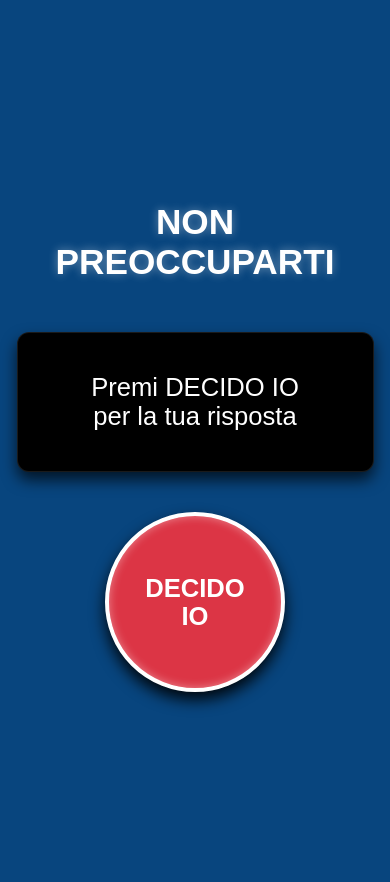
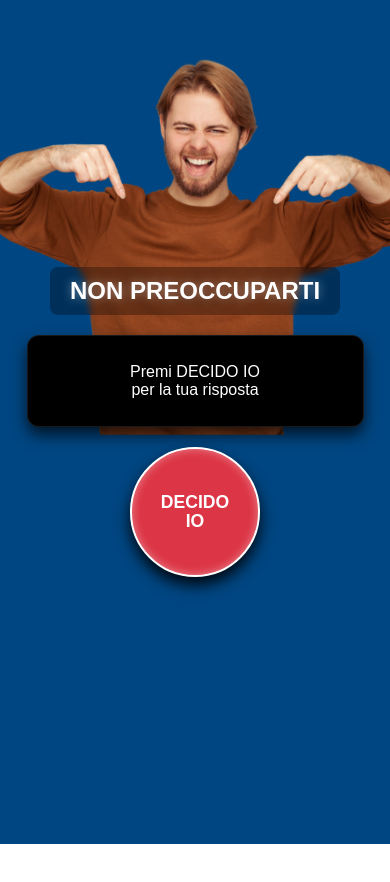
Before and after one commit to attarus18/ApDeci-N25-10-12, a plain HTML site: page index.html in a window 390 px wide. After the commit the page ends 844 px from the top, so only its background shows below. Drawn offline with Linux system fonts and the light colour scheme.

Commit message:
Update index.html

```diff
--- a/index.html
+++ b/index.html
@@ -6,11 +6,9 @@
     <title>DECIDO IO</title>
     <style>
         :root {
-            --colore-sfondo-scuro: #08457E; /* Nuovo sfondo scuro */
             --colore-principale: #000000; /* Nero (usato per bordi/ombre) */
             --colore-accento: #DC3545; /* Rosso */
             --colore-testo-chiaro: #FFFFFF; /* Bianco */
-            --colore-testo-scuro: #121212; /* Scuro per i dettagli */
         }
 
         body {
@@ -23,38 +21,41 @@
             justify-content: center;
             min-height: 100vh;
 
-            /* SFONDO SCURO */
-            background-color: var(--colore-sfondo-scuro);
+            /* SFONDO CON IMMAGINE */
+            background-image: url('sfondo.png'); /* Assicurati che il percorso sia corretto */
+            background-size: cover; /* Copre l'intera area senza ripetersi */
+            background-position: center; /* Centra l'immagine */
+            background-repeat: no-repeat; /* Evita la ripetizione */
+            background-attachment: fixed; /* L'immagine rimane fissa durante lo scroll */
 
             color: var(--colore-testo-chiaro); /* Testo di default chiaro */
             text-align: center;
             padding: 20px;
+            box-sizing: border-box; /* Assicura che padding non influenzi la larghezza totale */
         }
 
-        /* STILE TITOLO (NUOVA LABEL) - ORA BIANCA */
+        /* STILE TITOLO (LABEL) */
         #main-title {
             font-size: 2.2em;
-
-            /* COLORE BIANCO */
             color: var(--colore-testo-chiaro);
-
             font-weight: bold;
             padding: 10px 20px;
             margin-bottom: 40px;
-            /* Ombreggiatura sul testo per farlo risaltare */
             text-shadow: 0 0 10px rgba(255, 255, 255, 0.4);
             border-radius: 8px;
+            /* Per assicurare leggibilità su sfondi complessi */
+            background-color: rgba(0, 0, 0, 0.3); /* Leggero overlay scuro */
+            backdrop-filter: blur(3px); /* Effetto sfocatura per leggibilità */
         }
 
-        /* STILE LABEL DECISIONE CON SFONDO NERO */
+        /* STILE LABEL DECISIONE */
         #decision-label {
             width: 90%;
             max-width: 450px;
             padding: 40px 20px;
             min-height: 50px;
 
-            /* Sfondo label leggermente più scuro o nero assoluto per contrasto */
-            background-color: var(--colore-principale);
+            background-color: var(--colore-principale); /* Sfondo nero per contrasto */
             color: var(--colore-testo-chiaro);
 
             border-radius: 12px;
@@ -65,11 +66,13 @@
             font-size: 1.6em;
             font-weight: 500;
 
-            /* Ombra accattivante */
             box-shadow: 0 8px 15px rgba(0, 0, 0, 0.7);
             transition: all 0.5s ease-in-out;
             margin-bottom: 40px;
-            border: 1px solid rgba(255, 255, 255, 0.1); /* Lieve bordo chiaro */
+            border: 1px solid rgba(255, 255, 255, 0.1);
+
+            /* Per rendere responsive il font-size */
+            word-wrap: break-word; /* Rompe le parole lunghe se necessario */
         }
 
         /* STILE PULSANTE TONDO */
@@ -81,7 +84,6 @@
             color: var(--colore-testo-chiaro);
 
             border-radius: 50%;
-            /* Bordo più chiaro per contrasto con lo sfondo scuro */
             border: 4px solid var(--colore-testo-chiaro);
 
             display: flex;
@@ -94,14 +96,59 @@
             font-weight: 900;
             cursor: pointer;
 
-            /* Ombra accattivante */
             box-shadow: 0 8px 15px rgba(0, 0, 0, 0.9), inset 0 0 10px rgba(255, 255, 255, 0.4);
             transition: transform 0.2s, box-shadow 0.2s;
+
+            /* Rendi il pulsante responsive con min/max width/height */
+            max-width: 90%; /* Limita la larghezza massima su schermi piccoli */
+            max-height: 90%; /* Limita l'altezza massima su schermi piccoli */
         }
 
         .generate-button:hover {
             transform: scale(1.05);
             box-shadow: 0 12px 20px rgba(0, 0, 0, 0.9);
+        }
+
+        /* MEDIA QUERIES per la responsività */
+        @media (max-width: 600px) {
+            #main-title {
+                font-size: 1.8em;
+                margin-bottom: 30px;
+            }
+
+            #decision-label {
+                font-size: 1.2em;
+                padding: 30px 15px;
+                margin-bottom: 30px;
+            }
+
+            .generate-button {
+                width: 150px;
+                height: 150px;
+                font-size: 1.3em;
+                border-width: 3px;
+            }
+        }
+
+        @media (max-width: 400px) {
+            #main-title {
+                font-size: 1.5em;
+                margin-bottom: 20px;
+            }
+
+            #decision-label {
+                font-size: 1em;
+                padding: 25px 10px;
+                min-height: 40px;
+                margin-bottom: 20px;
+            }
+
+            .generate-button {
+                width: 130px;
+                height: 130px;
+                font-size: 1.1em;
+                border-width: 2px;
+            }
         }
     </style>
 </head>
```
